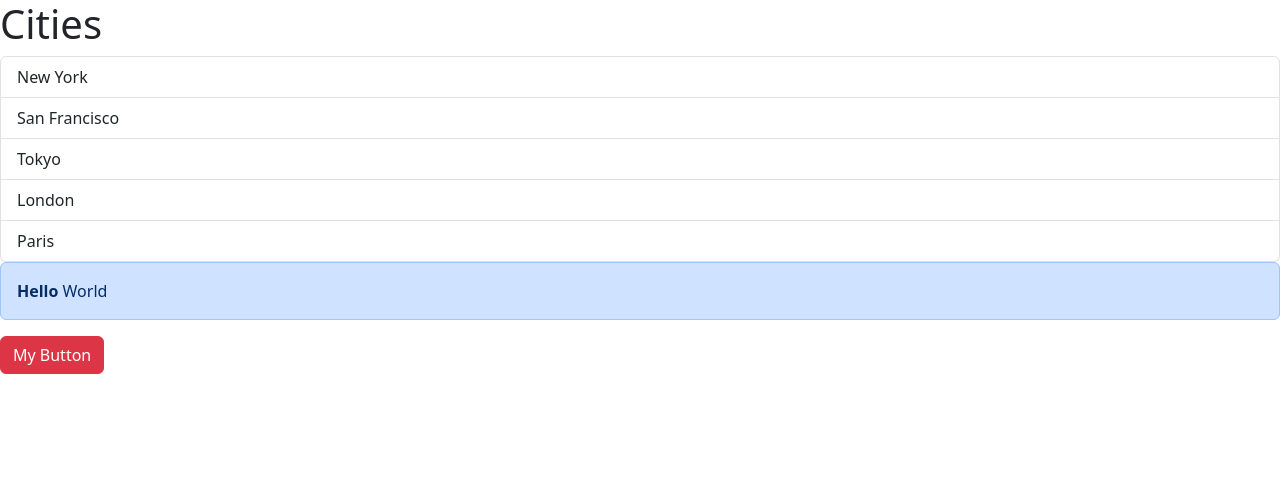
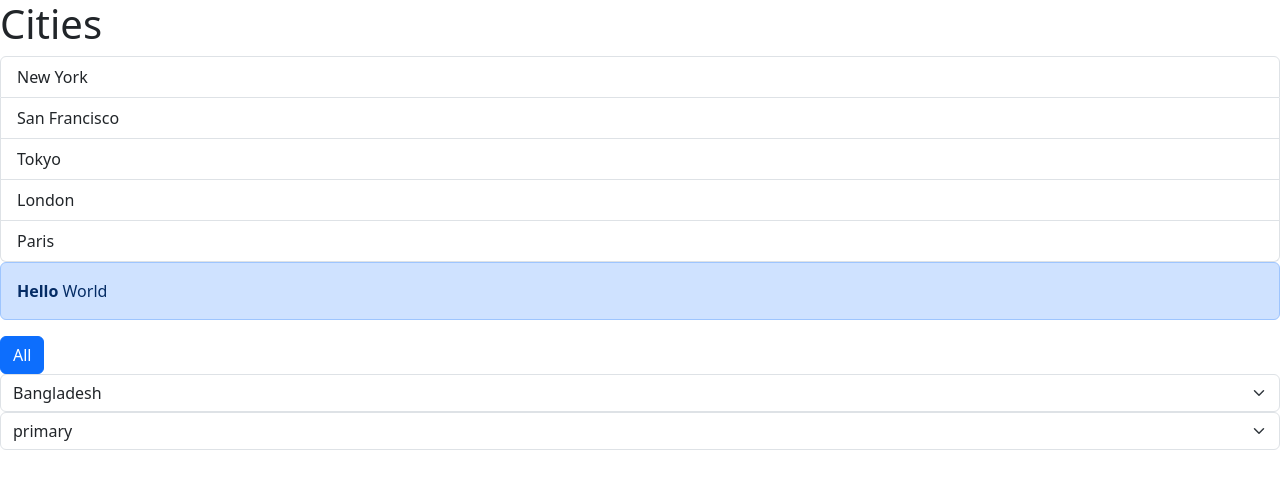
Before and after one commit to senhimadri/react-app-by-mosh, a React (Vite) app: page / in a window 1280 px wide. Shown: the top 488 px of the page. Built offline with nearby package versions, Linux system fonts and the light colour scheme.

Commit message:
Drop Down List

```diff
--- a/src/App.tsx
+++ b/src/App.tsx
@@ -1,33 +1,69 @@
+import { useState } from "react";
 import Alert from "./components/Alert";
 import Button from "./components/Button";
+import DropDown from "./components/DropDown";
 import ListGroup from "./components/ListGroup";
 
+function App() {
+  let items = ["New York", "San Francisco", "Tokyo", "London", "Paris"];
+  const onSelectHandler = (item: string) => {
+    console.log(item);
+  };
 
-function App(){
-    let items =['New York','San Francisco','Tokyo','London','Paris'];
-    const onSelectHandler = (item : string)=>{
-        console.log(item);
-    }
+  const onClickfunction = () => {
+    console.log("Button Clicked");
+  };
 
-    const onClickfunction = ()=>{
-        console.log('Button Clicked');
-    }
+  const DropDownList = [
+    { value: 1, Level: "Bangladesh" },
+    { value: 2, Level: "India" },
+    { value: 3, Level: "Pakistan" },
+    { value: 4, Level: "Srilonka" },
+  ];
 
-    return (
-        <>
-            <div> <ListGroup items={items} heading="Cities" onSelectItem={onSelectHandler} /> </div>
-            <Alert>
-              <b>Hello</b>   <span>World</span>
-            </Alert>
+  const DropDownListColor = [
+    { value: 1, Level: "primary" },
+    { value: 2, Level: "secondary" },
+    { value: 3, Level: "success" },
+    { value: 4, Level: "danger" },
+  ];
 
+  const [selectedValue, setSelectedValue] = useState<{
+    value: number;
+    Level: string;
+  }>({ value: 0, Level: "All" });
 
+  const [selectedColor, setSelectedColor] = useState<{
+    value: number;
+    Level: string;
+  }>({ value: 0, Level: "primary" });
 
-            <Button type="danger" onClick={onClickfunction}>My Button</Button>
-        </>
-    )
+  return (
+    <>
+      <div>
+        {" "}
+        <ListGroup
+          items={items}
+          heading="Cities"
+          onSelectItem={onSelectHandler}
+        />{" "}
+      </div>
+      <Alert>
+        <b>Hello</b> <span>World</span>
+      </Alert>
 
+      <Button type={selectedColor.Level} onClick={onClickfunction}>
+        {selectedValue.Level}
+      </Button>
 
+      <DropDown DropDownList={DropDownList} onSelectItem={setSelectedValue} />
 
+      <DropDown
+        DropDownList={DropDownListColor}
+        onSelectItem={setSelectedColor}
+      />
+    </>
+  );
 }
 
 export default App;
--- a/src/components/Alert.tsx
+++ b/src/components/Alert.tsx
@@ -1,16 +1,11 @@
 import { ReactNode } from "react";
 
-interface Props{
-    children: ReactNode;
+interface Props {
+  children: ReactNode;
 }
 
+const Alert = ({ children }: Props) => {
+  return <div className="alert alert-primary">{children}</div>;
+};
 
-const Alert = ( { children } : Props) => {
-  return (
-    <div className='alert alert-primary'>
-        {children}
-    </div>
-  )
-}
-
-export default Alert
+export default Alert;
--- a/src/components/Button.tsx
+++ b/src/components/Button.tsx
@@ -1,14 +1,16 @@
-interface Props{
-    children: string;
-    type?: 'primary' | 'secondary' | 'success' | 'danger' | 'warning';
+interface Props {
+  children: string;
+  type?: string;
 
-    onClick: ()=> void;
+  onClick: () => void;
 }
 
-const Button = ( {type ='primary',children, onClick} : Props )=>{
-
-    return <button type="button" className={'btn btn-' + type}  onClick={onClick} >{children}</button>
-
-}
+const Button = ({ type = "primary", children, onClick }: Props) => {
+  return (
+    <button type="button" className={"btn btn-" + type} onClick={onClick}>
+      {children}
+    </button>
+  );
+};
 
 export default Button;
--- /dev/null
+++ b/src/components/DropDown.tsx
@@ -0,0 +1,33 @@
+interface Props {
+  DropDownList: {
+    value: number;
+    Level: string;
+  }[];
+  onSelectItem: (object: { value: number; Level: string }) => void;
+}
+
+const DropDown = ({ DropDownList, onSelectItem }: Props) => {
+  const handleOnchange = (event: React.ChangeEvent<HTMLSelectElement>) => {
+    const ddlValue = parseInt(event.target.value);
+
+    const ddlObj = DropDownList.find((x) => x.value === ddlValue);
+
+    if (ddlObj?.Level) onSelectItem(ddlObj);
+  };
+
+  return (
+    <>
+      <select
+        className="form-select"
+        aria-label="Default select example"
+        onChange={handleOnchange}
+      >
+        {DropDownList.map((item) => (
+          <option value={item.value}>{item.Level}</option>
+        ))}
+      </select>
+    </>
+  );
+};
+
+export default DropDown;
```
Also changed, not shown: src/components/ListGroup.tsx (+18 -16 lines).
